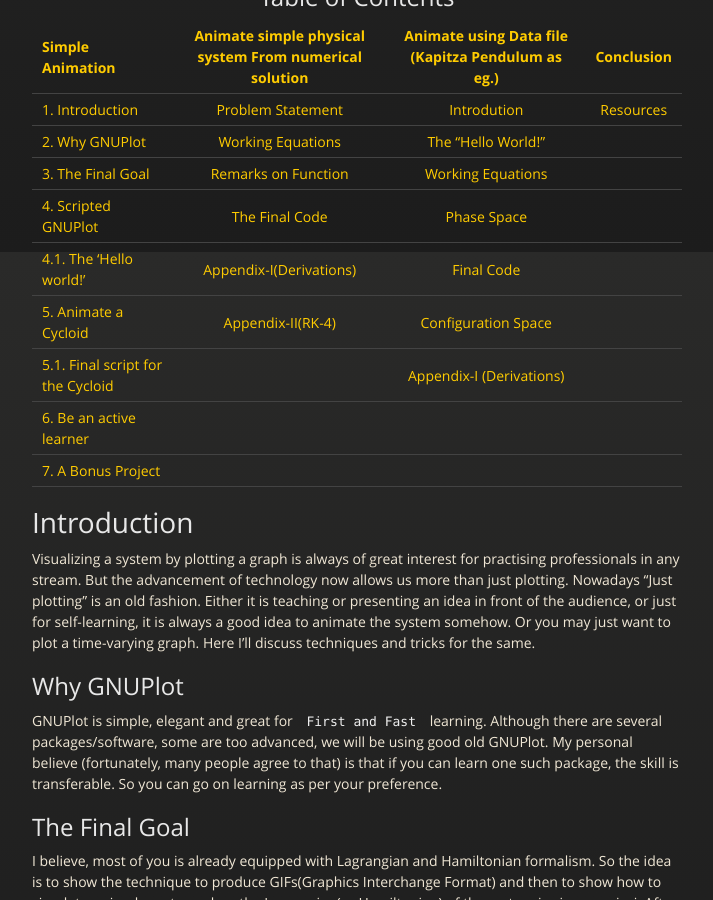
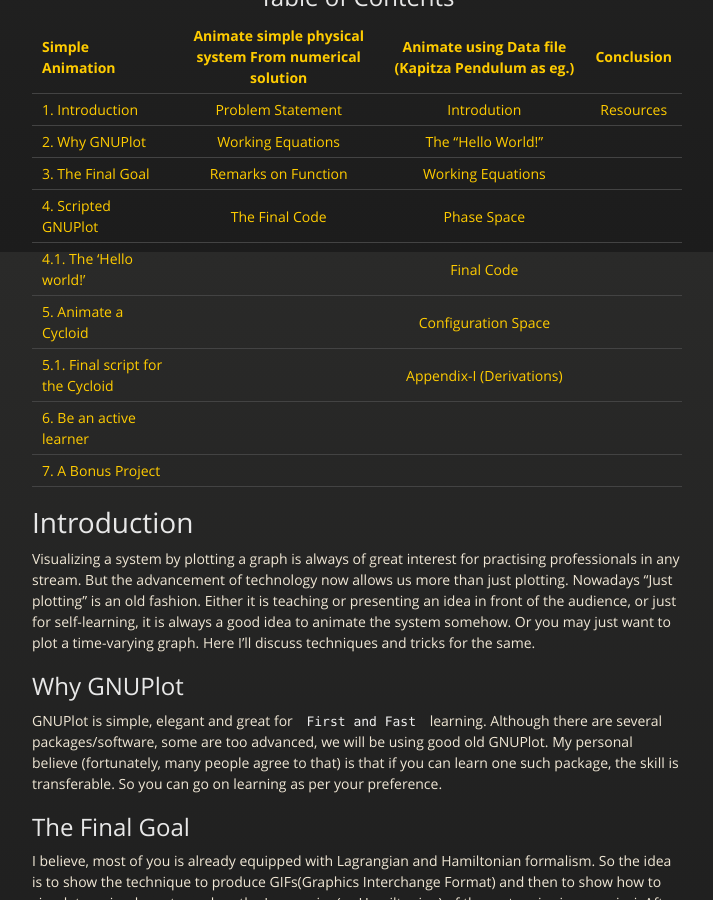
Before and after one commit to arabindo/GNUanimation, a Jekyll site: the page built from index.md, in a window 1280 px wide and 900 px high, scrolled down 648 px. Shown: the whole window, without its empty margins (283-996 px from the left). Built offline with Jekyll 4.4.1, drawn with Linux system fonts in a browser that asks for light colours; comment, search, counter and statistics services are not loaded.

Commit message:
few more changes

```diff
--- a/index.md
+++ b/index.md
@@ -16,8 +16,8 @@ comment: true
 |[2. Why GNUPlot](#why-gnuplot)   | [Working Equations](./eom.html#working-equations) | [The "Hello World!"](./eom1.html#the-hello-world---once-again) |
 |[3. The Final Goal](#the-final-goal) | [Remarks on Function](./eom.html#few-remarks-on-function) | [Working Equations](./eom1.html#working-equations-for-kapitza-pendulum) |
 |[4. Scripted GNUPlot](#scripted-gnuplot) | [The Final Code](./eom.html#wrapping-up-the-final-code) | [Phase Space](./eom1.html#look-at-phase-space) |
-|[4.1. The 'Hello world!'](#your-first-animation---the-hello-world)| [Appendix-I(Derivations)](./eom.html#appendix-1---derivation-of-lagrangian-hamiltonian-and-eom-for-the-system) | [Final Code](./eom1.html#the-kapitza-pendulum) |
-|[5. Animate a Cycloid](#tracing-a-cycloid)| [Appendix-II(RK-4)](./eom.html#appendix-2---rk-4-method) | [Configuration Space](./eom1.html#configuration-space) |
+|[4.1. The 'Hello world!'](#your-first-animation---the-hello-world)|  | [Final Code](./eom1.html#the-kapitza-pendulum) |
+|[5. Animate a Cycloid](#tracing-a-cycloid)|   | [Configuration Space](./eom1.html#configuration-space) |
 |[5.1. Final script for the Cycloid](#the-final-script)| |[Appendix-I (Derivations)](./eom1.html#appendix-i-derivations)
 |[6. Be an active learner](#be-an-active-learner)|
 |[7. A Bonus Project](#a-bonus-project)|
```
Also changed, not shown: eom.md (+1 -1 lines).
